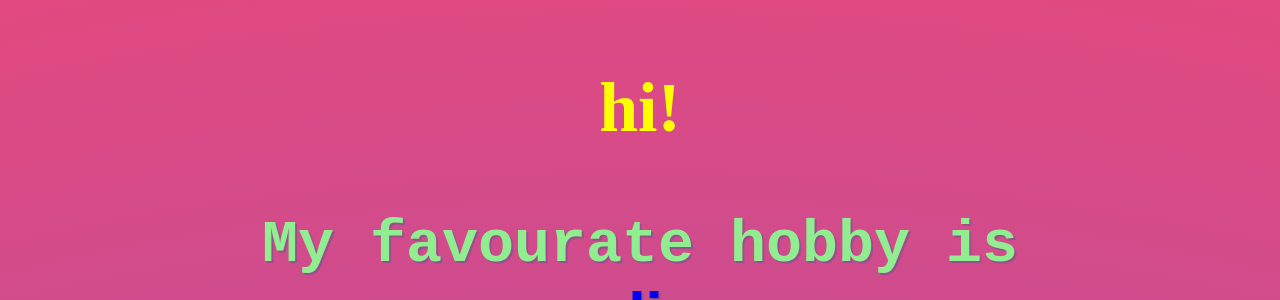
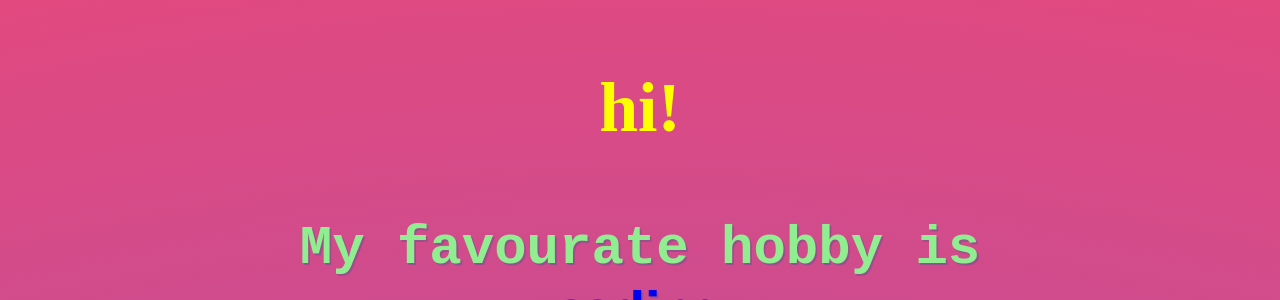
Before and after one commit to sarthakpungle/my-profolio-website, a plain HTML site: page index.html in a window 1280 px wide. In both pictures the pointer is over the element 640 px from the left and 779 px from the top of the page. Shown: the part 500-800 px from the top of the page. Drawn offline with Linux system fonts and the light colour scheme.

Commit message:
Add files via upload

```diff
--- a/index.html
+++ b/index.html
@@ -1,6 +1,7 @@
 <!DOCTYPE html>
 <html>
 <head>
+<title>Sarthak-Pungle's pofolio website</title>
     <link rel="stylesheet" href="styles.css">
     <script src="main.js"></script>
     <link rel="stylesheet" href="https://cdnjs.cloudflare.com/ajax/libs/font-awesome/4.7.0/css/font-awesome.min.css">
--- a/styles.css
+++ b/styles.css
@@ -232,3 +232,6 @@ body{
     .contact_1 h3{
         display: inline;
     }
+    #m:hover{
+        transform: scale(0.9);
+    }
```
